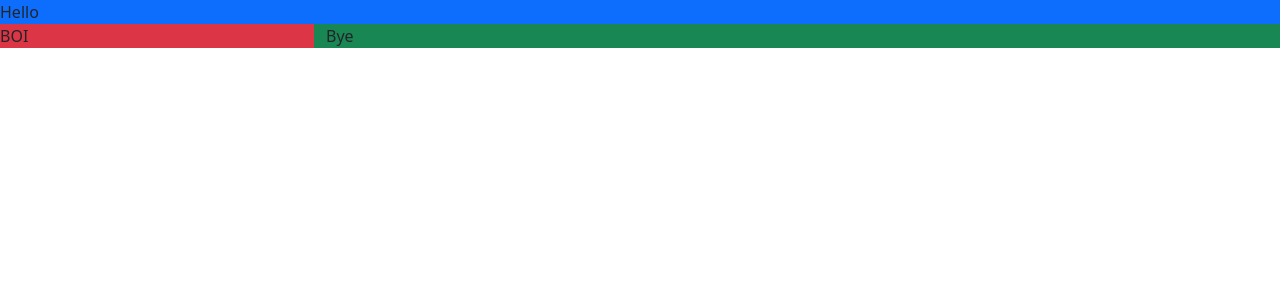
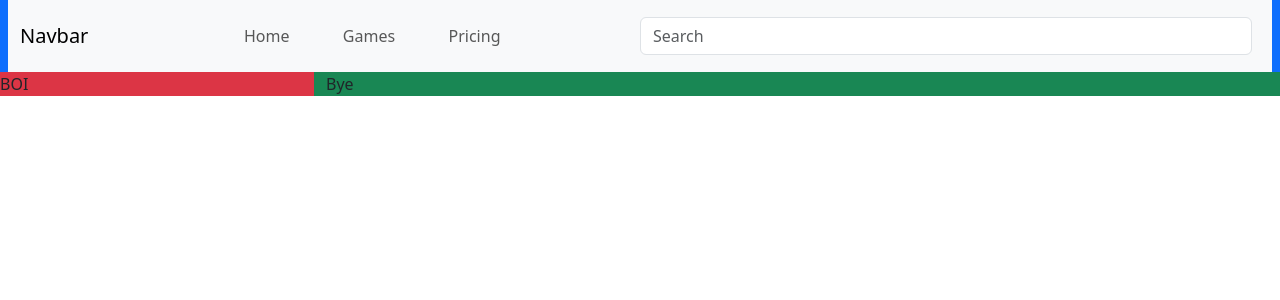
Before and after one commit to R-S-A-N-J-A-Y/GamesHub, a React (Vite) app: page / in a window 1280 px wide. Shown: the top 300 px of the page. Built offline with nearby package versions, Linux system fonts and the light colour scheme.

Commit message:
feat: complete responsive header

```diff
--- a/src/App.tsx
+++ b/src/App.tsx
@@ -1,8 +1,12 @@
+import Header from "./components/header/Header";
+
 function App() {
   return (
     <div>
       <div className="row">
-        <div className="col-md-12 bg-primary">Hello</div>
+        <div className="col-md-12 bg-primary">
+          <Header />
+        </div>
       </div>
       <div className="row">
         <div className="col-sm-12 col-md-3 d-none d-md-block bg-danger">
--- /dev/null
+++ b/src/components/header/Header.tsx
@@ -0,0 +1,42 @@
+const header = () => {
+  return (
+    <nav className="navbar navbar-expand-lg bg-body-tertiary me-2 ms-2  ">
+      <div className="container-fluid d-flex justify-content-between align-items-center">
+        <a className="navbar-brand" href="#">
+          Navbar
+        </a>
+
+        <div className="navbar w-25 d-none d-lg-block">
+          <ul className="navbar-nav mx-auto w-100 d-flex justify-content-around">
+            <li className="nav-item">
+              <a href="#" className="nav-link">
+                Home
+              </a>
+            </li>
+            <li className="nav-item">
+              <a href="#" className="nav-link">
+                Games
+              </a>
+            </li>
+            <li className="nav-item">
+              <a href="#" className="nav-link">
+                Pricing
+              </a>
+            </li>
+          </ul>
+        </div>
+
+        <div className="d-flex w-50">
+          <input
+            className="form-control me-2"
+            type="search"
+            placeholder="Search"
+            aria-label="Search"
+          />
+        </div>
+      </div>
+    </nav>
+  );
+};
+
+export default header;
```
